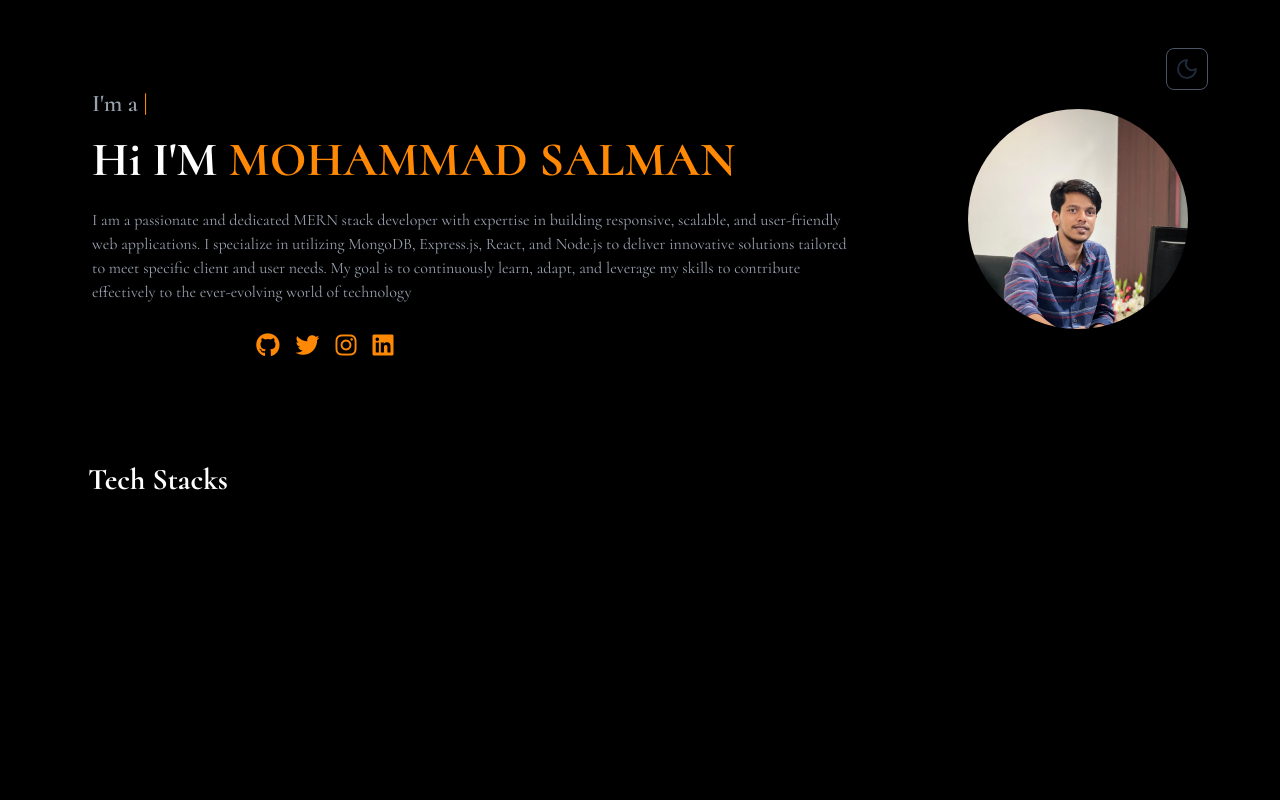
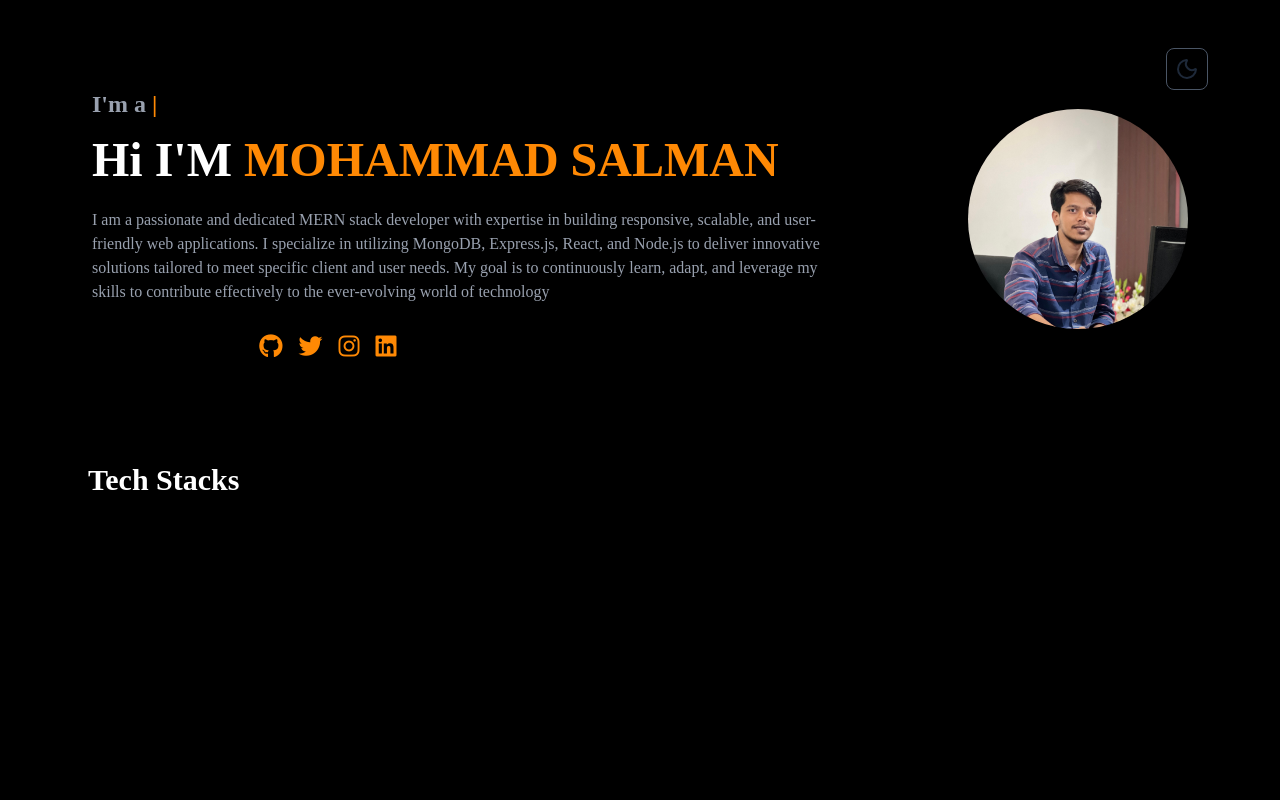
Before and after one commit to Salman-pc/Portfolio, a React (Vite) app: page / in a window 1280 px wide. Shown: the top 800 px of the page. Built offline with nearby package versions, Linux system fonts and the light colour scheme.

Commit message:
updated font

```diff
--- a/src/App.css
+++ b/src/App.css
@@ -1,5 +1,5 @@
 body {
-  font-family: "Cormorant", serif;
+  font-family: "Edu NSW ACT Foundation", cursive;
   font-optical-sizing: auto;
 
 }
```
